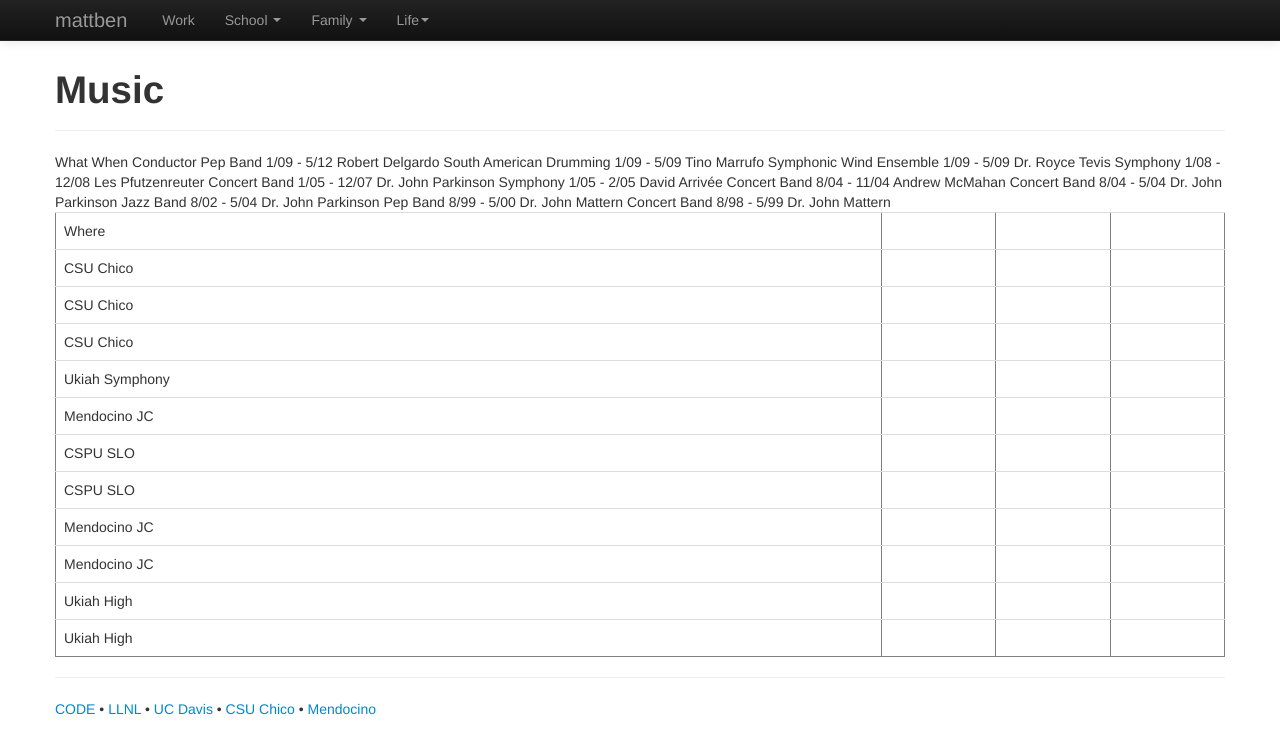
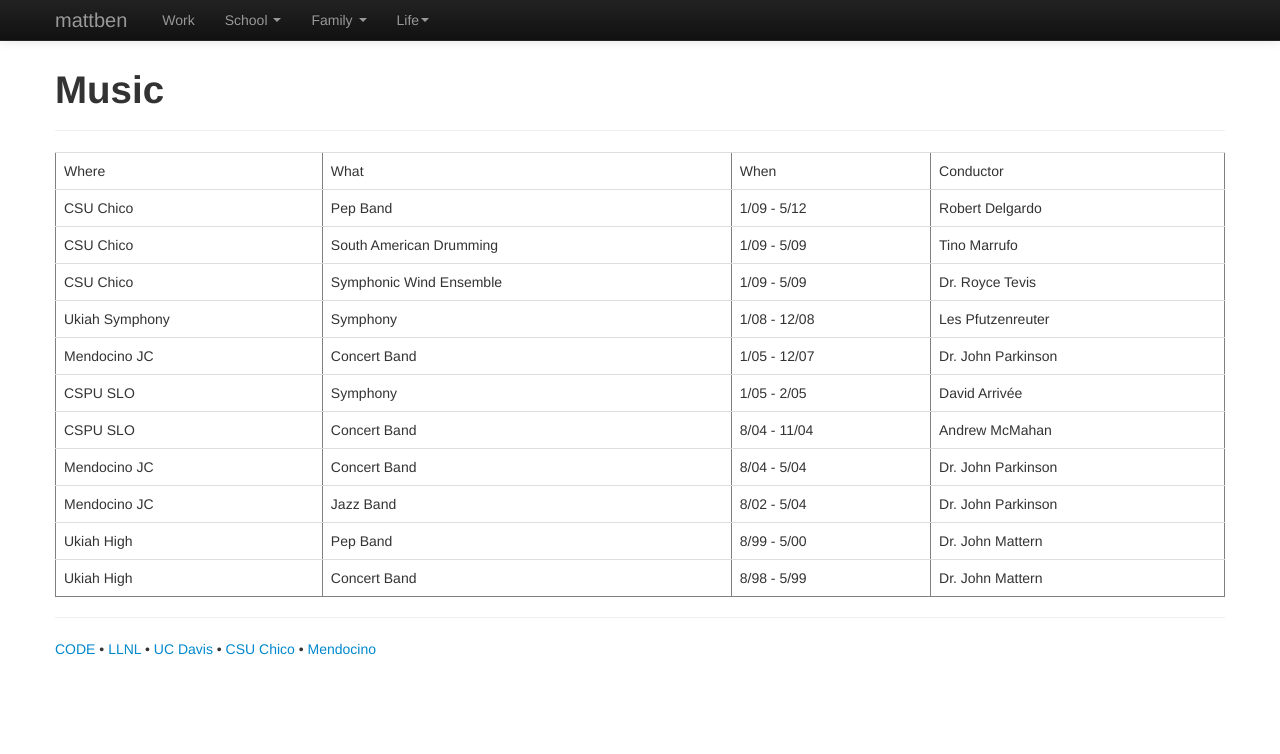
Before and after one commit to mattben/mattben.github.io, a Jekyll site: the page built from music.md, in a window 1280 px wide. Shown: the top 754 px of the page. Built offline with Jekyll 4.4.1, drawn with Linux system fonts in a browser that asks for light colours; nearby versions of some CDN libraries; Markdown is read by kramdown in place of the engine named in the settings.

Commit message:
MBH: don't put the input in backwards

```diff
--- a/music.md
+++ b/music.md
@@ -8,16 +8,16 @@ title: Music
 <hr>
 
 <table  border="1" frame="box" width="100%" class="table">
-  <tr><td>Where   <td></td> What                    <td></td>When           <td></td> Conductor </td></tr>
-  <tr><td>CSU Chico       <td></td> Pep Band                <td></td> 1/09 - 5/12   <td></td> Robert Delgardo</td></tr>
-  <tr><td>CSU Chico       <td></td> South American Drumming <td></td> 1/09 - 5/09   <td></td> Tino Marrufo</td></tr>
-  <tr><td>CSU Chico       <td></td> Symphonic Wind Ensemble <td></td> 1/09 - 5/09   <td></td> Dr. Royce Tevis</td></tr>
-  <tr><td>Ukiah Symphony  <td></td> Symphony                <td></td> 1/08 - 12/08  <td></td> Les Pfutzenreuter</td></tr>
-  <tr><td>Mendocino JC    <td></td> Concert Band            <td></td> 1/05 - 12/07  <td></td> Dr. John Parkinson</td></tr>
-  <tr><td>CSPU SLO        <td></td> Symphony                <td></td> 1/05 - 2/05   <td></td> David Arrivée</td></tr>
-  <tr><td>CSPU SLO        <td></td> Concert Band            <td></td> 8/04 - 11/04  <td></td> Andrew McMahan</td></tr>
-  <tr><td>Mendocino JC    <td></td> Concert Band            <td></td> 8/04 - 5/04   <td></td> Dr. John Parkinson</td></tr>
-  <tr><td>Mendocino JC    <td></td> Jazz Band               <td></td> 8/02 - 5/04   <td></td> Dr. John Parkinson</td></tr>
-  <tr><td>Ukiah High      <td></td> Pep Band                <td></td> 8/99 - 5/00   <td></td> Dr. John Mattern</td></tr>
-  <tr><td>Ukiah High      <td></td> Concert Band            <td></td> 8/98 - 5/99   <td></td> Dr. John Mattern</td></tr>
+  <tr><td>Where           </td><td> What                    </td><td> When          </td><td> Conductor           </td></tr>
+  <tr><td>CSU Chico       </td><td> Pep Band                </td><td> 1/09 - 5/12   </td><td> Robert Delgardo     </td></tr>
+  <tr><td>CSU Chico       </td><td> South American Drumming </td><td> 1/09 - 5/09   </td><td> Tino Marrufo        </td></tr>
+  <tr><td>CSU Chico       </td><td> Symphonic Wind Ensemble </td><td> 1/09 - 5/09   </td><td> Dr. Royce Tevis     </td></tr>
+  <tr><td>Ukiah Symphony  </td><td> Symphony                </td><td> 1/08 - 12/08  </td><td> Les Pfutzenreuter   </td></tr>
+  <tr><td>Mendocino JC    </td><td> Concert Band            </td><td> 1/05 - 12/07  </td><td> Dr. John Parkinson  </td></tr>
+  <tr><td>CSPU SLO        </td><td> Symphony                </td><td> 1/05 - 2/05   </td><td> David Arrivée       </td></tr>
+  <tr><td>CSPU SLO        </td><td> Concert Band            </td><td> 8/04 - 11/04  </td><td> Andrew McMahan      </td></tr>
+  <tr><td>Mendocino JC    </td><td> Concert Band            </td><td> 8/04 - 5/04   </td><td> Dr. John Parkinson  </td></tr>
+  <tr><td>Mendocino JC    </td><td> Jazz Band               </td><td> 8/02 - 5/04   </td><td> Dr. John Parkinson  </td></tr>
+  <tr><td>Ukiah High      </td><td> Pep Band                </td><td> 8/99 - 5/00   </td><td> Dr. John Mattern    </td></tr>
+  <tr><td>Ukiah High      </td><td> Concert Band            </td><td> 8/98 - 5/99   </td><td> Dr. John Mattern    </td></tr>
 </table>
```
